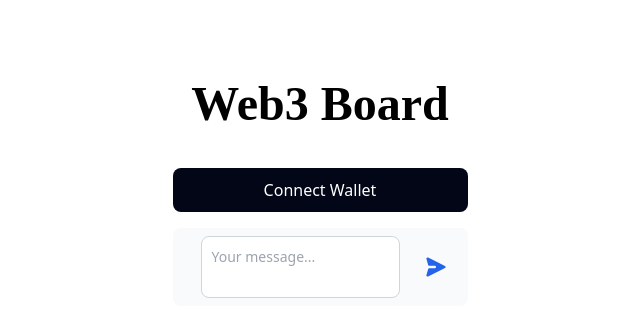
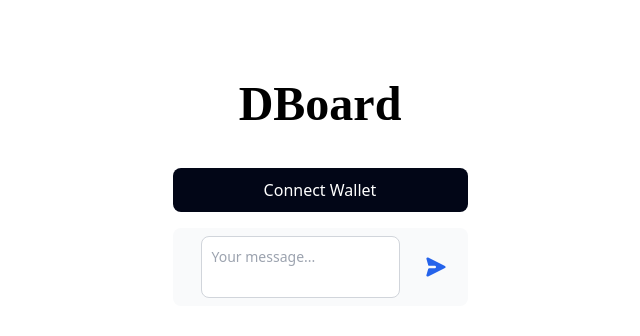
Before and after one commit to koshin01/dboard-front, a Next.js app: page / in a window 1280 px wide. Shown: the top 336 px of the page, without its empty margins (320-960 px from the left). Built offline with nearby package versions, Linux system fonts and the light colour scheme; no server answers.

Commit message:
ブランド名の変更

```diff
--- a/components/header.js
+++ b/components/header.js
@@ -1,7 +1,7 @@
 export default function Header() {
     return(
         <header className = "flex justify-center text-5xl font-semibold mt-20 font-futura">
-            <span>Web3 Board</span>
+            <span>DBoard</span>
         </header>
     )
 }
```
